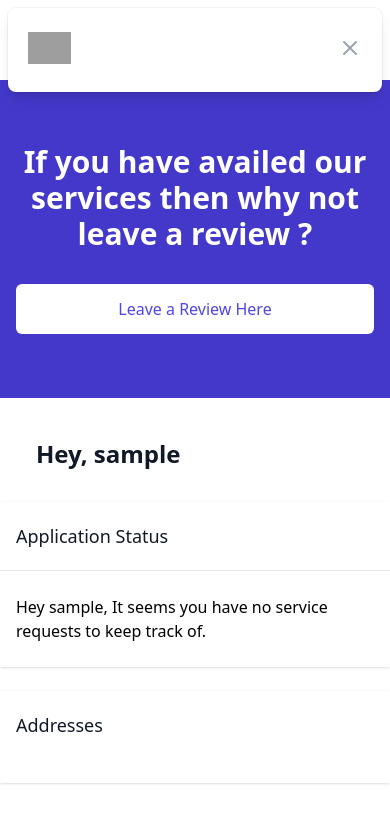
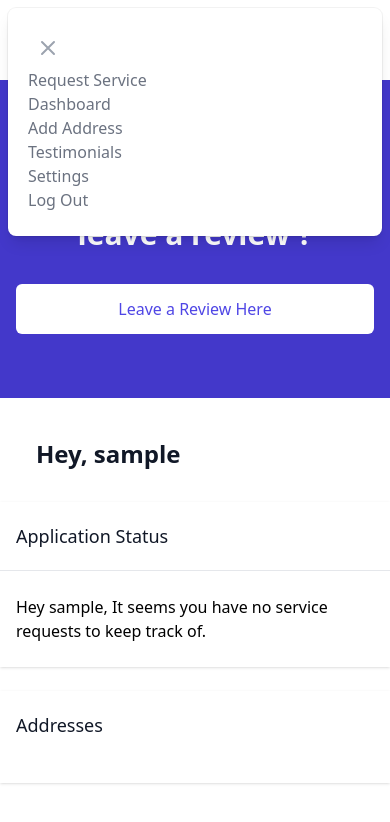
Before and after one commit to Apfirebolt/digifix-electronics-repair-service-portal-, a Django app: page /accounts/ in a window 390 px wide. Shown: the top 822 px of the page. Run offline with Django 3.2, Linux system fonts and the light colour scheme; the visitor is signed in with stand-in values (Sample User, id 1); data that the repository does not hold is empty; some libraries are stand-ins or nearby versions; grey boxes are pictures that could not be loaded.

Commit message:
added mobile menu

```diff
--- a/static/js/custom.js
+++ b/static/js/custom.js
@@ -1,4 +1,8 @@
-$(document ).ready(function() {
+$(document).ready(function() {
+    $('#close-menu').click(() => {
+        $('#mobile-nav').slideToggle();
+    })
+    console.log('Inside jquery ready');
     // Scroll Position
     $(window).scroll(function(){
         let scrollPos = $(document).scrollTop();
@@ -9,7 +13,6 @@ $(document ).ready(function() {
             selectedElement.removeClass('sticky z-50 top-0 bg-green-100 transition ease-out duration-1000 text-white')
         }
     });
-
     // Initialize AOS
     AOS.init();
 });
--- a/templates/partials/header.html
+++ b/templates/partials/header.html
@@ -1,10 +1,10 @@
 <!-- This example requires Tailwind CSS v2.0+ -->
-<div class="relative bg-white nav-container">
+<div class="relative bg-white nav-container transition duration-1000">
     <div class="flex justify-between items-center px-4 py-6 sm:px-6 md:justify-start md:space-x-10">
         <div>
             <a href="{% url 'home' %}" class="flex">
                 <span class="sr-only">Workflow</span>
-                <img class="h-8 w-auto sm:h-10" src="https://tailwindui.com/img/logos/workflow-mark-indigo-600.svg"
+                <img class="h-8 w-auto sm:h-10 xs:hidden md:block" src="https://tailwindui.com/img/logos/workflow-mark-indigo-600.svg"
                      alt="">
             </a>
         </div>
@@ -55,12 +55,10 @@
         <div class="rounded-lg shadow-lg ring-1 ring-black ring-opacity-5 bg-white divide-y-2 divide-gray-50">
             <div class="pt-5 pb-6 px-5">
                 <div class="flex items-center justify-between">
-                    <div>
-                        <img class="h-8 w-auto" src="https://tailwindui.com/img/logos/workflow-mark-indigo-600.svg"
-                             alt="Workflow">
-                    </div>
+
                     <div class="-mr-2">
                         <button type="button"
+                                id="close-menu"
                                 class="bg-white rounded-md p-2 inline-flex items-center justify-center text-gray-400 hover:text-gray-500 hover:bg-gray-100 focus:outline-none focus:ring-2 focus:ring-inset focus:ring-indigo-500">
                             <span class="sr-only">Close menu</span>
                             <!-- Heroicon name: outline/x -->
@@ -70,6 +68,45 @@
                                       d="M6 18L18 6M6 6l12 12"/>
                             </svg>
                         </button>
+                        <nav class="flex flex-col" id="mobile-nav">
+                            {% if request.user.is_authenticated %}
+                                <a href="{% url 'complaints:create_request' %}"
+                                   class="text-base font-medium text-gray-500 hover:text-gray-900">
+                                    Request Service
+                                </a>
+                                <a href="{% url 'accounts:dashboard' %}"
+                                   class="text-base font-medium text-gray-500 hover:text-gray-900">
+                                    Dashboard
+                                </a>
+                                <a href="{% url 'complaints:add_address' %}"
+                                   class="text-base font-medium text-gray-500 hover:text-gray-900">
+                                    Add Address
+                                </a>
+                                <a href="{% url 'complaints:all_testimonials' %}"
+                                   class="text-base font-medium text-gray-500 hover:text-gray-900">
+                                    Testimonials
+                                </a>
+                                <a href="{% url 'accounts:settings' %}"
+                                   class="text-base font-medium text-gray-500 hover:text-gray-900">
+                                    Settings
+                                </a>
+                                <a href="{% url 'accounts:logout' %}"
+                                   class="text-base font-medium text-gray-500 hover:text-gray-900">
+                                    Log Out
+                                </a>
+                            {% else %}
+                                <div class="flex items-center md:ml-12">
+                                    <a href="{% url 'accounts:login' %}"
+                                       class="text-base font-medium text-gray-500 hover:text-gray-900">
+                                        Sign in
+                                    </a>
+                                    <a href="{% url 'accounts:register' %}"
+                                       class="ml-8 inline-flex items-center justify-center px-4 py-2 border border-transparent rounded-md shadow-sm text-base font-medium text-white bg-indigo-600 hover:bg-indigo-700">
+                                        Sign up
+                                    </a>
+                                </div>
+                            {% endif %}
+                        </nav>
                     </div>
                 </div>
             </div>
```
